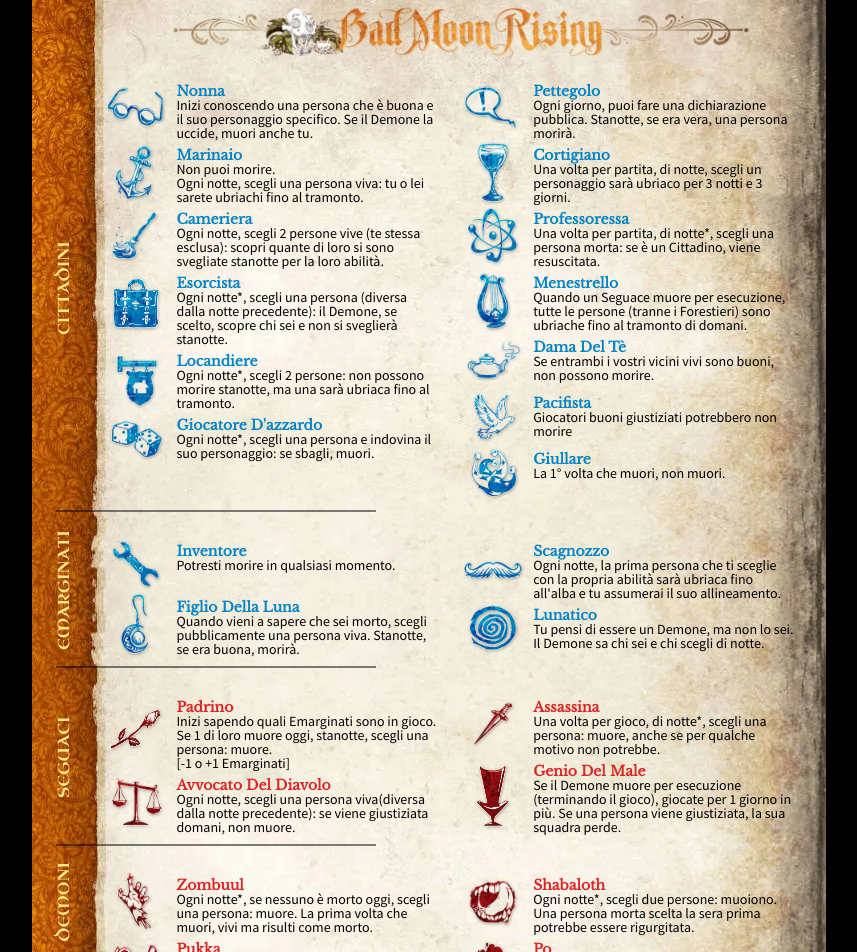
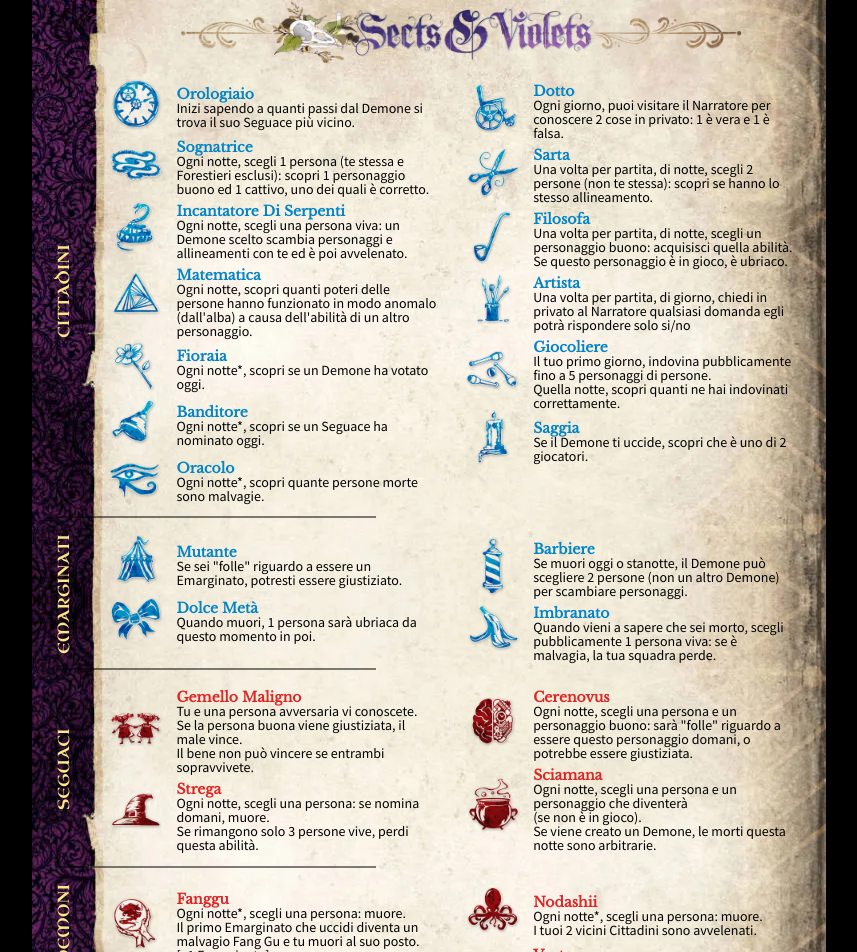
Before and after one commit to 13eel/necronomicon, a Next.js app: page /print/script in a window 1280 px wide. Shown: the top 952 px of the page, without its empty margins (211-1068 px from the left). Built offline with nearby package versions, Linux system fonts and the light colour scheme.

Commit message:
Added sects and violets data

```diff
--- a/src/components/print/Role.tsx
+++ b/src/components/print/Role.tsx
@@ -7,7 +7,7 @@ interface RoleProps {
 }
 const Role = ({ label, description, icon, evil = false }: RoleProps) => {
   return (
-    <div className="flex">
+    <div className="flex items-center">
       <img src={`/images/${icon}.webp`} className="-my-3 w-[80px]" alt="" />
       <p className="font-sans text-sm leading-none">
         <h4
--- /dev/null
+++ b/src/data/characters/sects_and_violets/demons.ts
@@ -0,0 +1,31 @@
+import characters from "~/utils/characters";
+
+export const demons = characters({
+  type: "demon",
+  characters: {
+    fanggu: {
+      label: "fanggu",
+      icon: "snv/fanggu",
+      description:
+        "Ogni notte*, scegli una persona: muore.<br/>Il primo Emarginato che uccidi diventa un malvagio Fang Gu e tu muori al suo posto. [+1 Emarginato]",
+    },
+    vigormortis: {
+      label: "vigormortis",
+      icon: "snv/vigormortis",
+      description:
+        "Ogni notte*, scegli una persona: muore.<br/>I Seguaci che uccidi mantengono la loro abilità e avvelenano un vicino Cittadino.<br/>[−1 Emarginato]",
+    },
+    nodashii: {
+      label: "nodashii",
+      icon: "snv/nodashii",
+      description:
+        "Ogni notte*, scegli una persona: muore.<br/>I tuoi 2 vicini Cittadini sono avvelenati.",
+    },
+    vortox: {
+      label: "vortox",
+      icon: "snv/vortox",
+      description:
+        "Ogni notte*, scegli una persona: muore. Le abilità dei Cittadini forniscono informazioni false.<br/>Ogni giorno, se nessuno viene giustiziato, il male vince.",
+    },
+  },
+});
--- /dev/null
+++ b/src/data/characters/sects_and_violets/index.ts
@@ -0,0 +1,13 @@
+import { demons } from "~/data/characters/sects_and_violets/demons";
+import { minions } from "~/data/characters/sects_and_violets/minions";
+import { outsiders } from "~/data/characters/sects_and_violets/outsiders";
+import { townsfolk } from "~/data/characters/sects_and_violets/townsfolk";
+
+const sects_and_violets = {
+  ...townsfolk,
+  ...outsiders,
+  ...minions,
+  ...demons,
+};
+
+export default sects_and_violets;
--- /dev/null
+++ b/src/data/characters/sects_and_violets/minions.ts
@@ -0,0 +1,32 @@
+import characters from "~/utils/characters";
+
+export const minions = characters({
+  type: "minion",
+  characters: {
+    eviltwin: {
+      label: "gemello maligno",
+      icon: "snv/eviltwin",
+      size: 100,
+      description:
+        "Tu e una persona avversaria vi conoscete.<br/>Se la persona buona viene giustiziata, il male vince.<br/>Il bene non può vincere se entrambi sopravvivete.",
+    },
+    witch: {
+      label: "strega",
+      icon: "snv/witch",
+      description:
+        "Ogni notte, scegli una persona: se nomina domani, muore.<br/>Se rimangono solo 3 persone vive, perdi questa abilità.",
+    },
+    cerenovus: {
+      label: "cerenovus",
+      icon: "snv/cerenovus",
+      description:
+        'Ogni notte, scegli una persona e un personaggio buono: sarà "folle" riguardo a essere questo personaggio domani, o potrebbe essere giustiziata.',
+    },
+    pithag: {
+      label: "sciamana",
+      icon: "snv/pithag",
+      description:
+        "Ogni notte, scegli una persona e un personaggio che diventerà<br/>(se non è in gioco).<br/>Se viene creato un Demone, le morti questa notte sono arbitrarie.",
+    },
+  },
+});
--- /dev/null
+++ b/src/data/characters/sects_and_violets/outsiders.ts
@@ -0,0 +1,31 @@
+import characters from "~/utils/characters";
+
+export const outsiders = characters({
+  type: "outsider",
+  characters: {
+    mutant: {
+      label: "mutante",
+      icon: "snv/mutant",
+      description:
+        'Se sei "folle" riguardo a essere un Emarginato, potresti essere giustiziato.',
+    },
+    sweetheart: {
+      label: "Dolce metà",
+      icon: "snv/sweetheart",
+      description:
+        "Quando muori, 1 persona sarà ubriaca da questo momento in poi.",
+    },
+    barber: {
+      label: "barbiere",
+      icon: "snv/barber",
+      description:
+        "Se muori oggi o stanotte, il Demone può scegliere 2 persone (non un altro Demone) per scambiare personaggi.",
+    },
+    klutz: {
+      label: "imbranato",
+      icon: "snv/klutz",
+      description:
+        "Quando vieni a sapere che sei morto, scegli pubblicamente 1 persona viva: se è malvagia, la tua squadra perde.",
+    },
+  },
+});
--- /dev/null
+++ b/src/data/characters/sects_and_violets/townsfolk.ts
@@ -0,0 +1,82 @@
+import characters from "~/utils/characters";
+
+export const townsfolk = characters({
+  type: "townsfolk",
+  characters: {
+    artist: {
+      label: "artista",
+      icon: "snv/artist",
+      description:
+        "Una volta per partita, di giorno, chiedi in privato al Narratore qualsiasi domanda egli potrà rispondere solo si/no",
+    },
+    clockmaker: {
+      label: "orologiaio",
+      icon: "snv/clockmaker",
+      description:
+        "Inizi sapendo a quanti passi dal Demone si trova il suo Seguace più vicino.",
+    },
+    dreamer: {
+      label: "sognatrice",
+      icon: "snv/dreamer",
+      description:
+        "Ogni notte, scegli 1 persona (te stessa e Forestieri esclusi): scopri 1 personaggio buono ed 1 cattivo, uno dei quali è corretto.",
+    },
+    flowergirl: {
+      label: "fioraia",
+      icon: "snv/flowergirl",
+      description: "Ogni notte*, scopri se un Demone ha votato oggi.",
+    },
+    juggler: {
+      label: "giocoliere",
+      icon: "snv/juggler",
+      description:
+        "Il tuo primo giorno, indovina pubblicamente fino a 5 personaggi di persone.<br/>Quella notte, scopri quanti ne hai indovinati correttamente.",
+    },
+    mathematician: {
+      label: "matematica",
+      icon: "snv/mathematician",
+      description:
+        "Ogni notte, scopri quanti poteri delle persone hanno funzionato in modo anomalo (dall'alba) a causa dell'abilità di un altro personaggio.",
+    },
+    oracle: {
+      label: "oracolo",
+      icon: "snv/oracle",
+      description: "Ogni notte*, scopri quante persone morte sono malvagie.",
+    },
+    philosopher: {
+      label: "Filosofa",
+      icon: "snv/philosopher",
+      description:
+        "Una volta per partita, di notte, scegli un personaggio buono: acquisisci quella abilità. Se questo personaggio è in gioco, è ubriaco.",
+    },
+    sage: {
+      label: "Saggia",
+      icon: "snv/sage",
+      description: "Se il Demone ti uccide, scopri che è uno di 2 giocatori.",
+    },
+    savant: {
+      label: "dotto",
+      icon: "snv/savant",
+      description:
+        "Ogni giorno, puoi visitare il Narratore per conoscere 2 cose in privato: 1 è vera e 1 è falsa.",
+    },
+    seamstress: {
+      label: "sarta",
+      icon: "snv/seamstress",
+      description:
+        "Una volta per partita, di notte, scegli 2 persone (non te stessa): scopri se hanno lo stesso allineamento.",
+    },
+    snakecharmer: {
+      label: "incantatore di serpenti",
+      icon: "snv/snakecharmer",
+      size: 69,
+      description:
+        "Ogni notte, scegli una persona viva: un Demone scelto scambia personaggi e allineamenti con te ed è poi avvelenato.",
+    },
+    towncrier: {
+      label: "Banditore",
+      icon: "snv/towncrier",
+      description: "Ogni notte*, scopri se un Seguace ha nominato oggi.",
+    },
+  },
+});
--- a/src/pages/print/script.tsx
+++ b/src/pages/print/script.tsx
@@ -4,24 +4,24 @@ import Image from "next/image";
 import Page from "../../components/print/Page";
 import Role from "../../components/print/Role";
 
-import characters from "~/data/characters/bad_moon_rising";
+import characters from "~/data/characters/sects_and_violets";
 
 const PrintScriptPage: NextPage = () => {
   return (
     <>
       <Head>
-        <title>Bad Moon Rising</title>
+        <title>Sects & Violets</title>
         <link rel="icon" href="/favicon.ico" />
       </Head>
 
       <main className="flex min-h-screen flex-col items-center justify-center bg-black">
         <Page className="overflow-hidden">
           <div
-            style={{ backgroundImage: "url('/images/bmr/sheet.webp')" }}
+            style={{ backgroundImage: "url('/images/snv/sheet.webp')" }}
             className="script h-full w-full"
           >
             <Image
-              src="/images/bmr/logo.webp"
+              src="/images/snv/logo.webp"
               width={1000}
               height={50}
               className="logo"
@@ -31,54 +31,55 @@ const PrintScriptPage: NextPage = () => {
               cittadini
             </div>
             <div className="town columns-2 pr-8 pt-3">
-              <Role {...characters.grandmother} />
-              <Role {...characters.sailor} />
-              <Role {...characters.chambermaid} />
-              <Role {...characters.exorcist} />
-              <Role {...characters.innkeeper} />
-              <Role {...characters.gambler} />
-              <Role {...characters.gossip} />
-              <Role {...characters.courtier} />
-              <Role {...characters.professor} />
-              <Role {...characters.minstrel} />
-              <Role {...characters.tea_lady} />
-              <Role {...characters.pacifist} />
-              <Role {...characters.fool} />
+              <Role {...characters.clockmaker} />
+              <Role {...characters.dreamer} />
+              <Role {...characters.snakecharmer} />
+              <Role {...characters.mathematician} />
+              <Role {...characters.flowergirl} />
+              <Role {...characters.towncrier} />
+              <Role {...characters.oracle} />
+              <Role {...characters.savant} />
+              <Role {...characters.seamstress} />
+              <Role {...characters.philosopher} />
+              <Role {...characters.artist} />
+              <Role {...characters.juggler} />
+              <Role {...characters.sage} />
             </div>
             <div className="town -ml-10 w-80 border-b-2 border-black/50"></div>
             <div className="out-side side flex items-center justify-center font-script-title uppercase text-amber-200">
               emarginati
             </div>
-            <div className="out columns-2 pr-8 pt-6">
-              <Role {...characters.tinker} />
-              <Role {...characters.moonchild} />
-              <Role {...characters.goon} />
-              <Role {...characters.lunatic} />
+            <div className="out columns-2 pr-8 pt-4">
+              <Role {...characters.mutant} />
+              <Role {...characters.sweetheart} />
+              <Role {...characters.barber} />
+              <Role {...characters.klutz} />
             </div>
             <div className="out -ml-10 w-80 border-b-2 border-black/50"></div>
             <div className="minions-side side flex items-center justify-center font-script-title uppercase text-amber-200">
               seguaci
             </div>
-            <div className="minions columns-2 pr-8 pt-6">
-              <Role {...characters.godfather} evil />
-              <Role {...characters.devils_advocate} evil />
-              <Role {...characters.assassin} evil />
-              <Role {...characters.mastermind} evil />
+            <div className="minions columns-2 pr-8 pt-3">
+              <Role {...characters.eviltwin} evil />
+              <Role {...characters.witch} evil />
+              <Role {...characters.cerenovus} evil />
+              <Role {...characters.pithag} evil />
+              <div className="h-4 w-full"></div>
             </div>
             <div className="minions -ml-10 w-80 border-b-2 border-black/50"></div>
             <div className="demons-side side mt-4 flex items-center justify-end font-script-title uppercase text-amber-200">
               demoni
             </div>
-            <div className="demons relative columns-2 pr-8 pt-6">
-              <Role {...characters.zombuul} evil />
-              <Role {...characters.pukka} evil />
-              <Role {...characters.shabaloth} evil />
-              <Role {...characters.po} evil />
+            <div className="demons relative columns-2 pr-8 pt-4">
+              <Role {...characters.fanggu} evil />
+              <Role {...characters.vigormortis} evil />
+              <Role {...characters.nodashii} evil />
+              <Role {...characters.vortox} evil />
               <div
                 className="absolute bottom-0 -left-10 flex h-[110px] w-full items-end"
                 style={{ gridArea: "bottom" }}
               >
-                <Image src="/images/bmr/sheet-bottom.webp" fill alt="bottom" />
+                <Image src="/images/snv/sheet-bottom.webp" fill alt="bottom" />
                 <div className="absolute bottom-2 ml-[30px] flex w-full justify-center font-serif">
                   <p className="block w-24 text-center text-sm text-black/60">
                     * Non la Prima Notte
```
Also changed, not shown: src/pages/print/tokens.tsx (+26 -26 lines).
